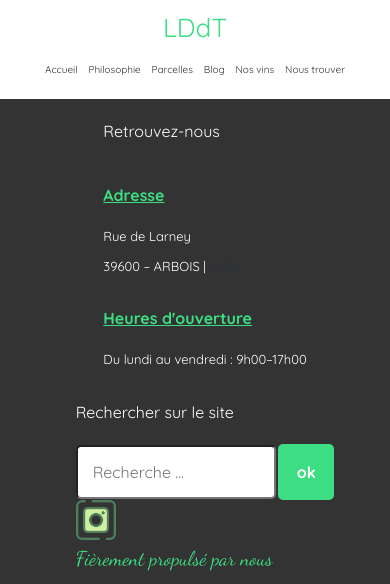
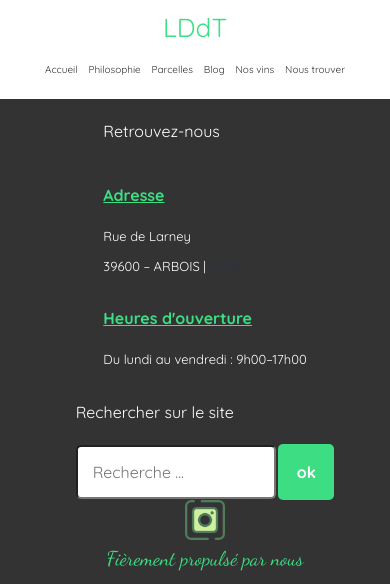
Before and after one commit to KSD45/lesdonneursdetemps, a plain HTML site: page index.html in a window 390 px wide. Shown: the part 782-1366 px from the top of the page. Drawn offline with nearby package versions, Linux system fonts and the light colour scheme; a web font is replaced by a local one.

Commit message:
align-self

```diff
--- a/css/style.css
+++ b/css/style.css
@@ -134,10 +134,14 @@ nav a:hover {
     }
 }
 
-@media screen and (max-width: 550px) {
+@media screen and (max-width: 600px) {
 
     input {
         max-width: 20rem;
+    }
+
+    .social-networks, #post-scriptum {
+        align-self: center;
     }
 }
 
```
